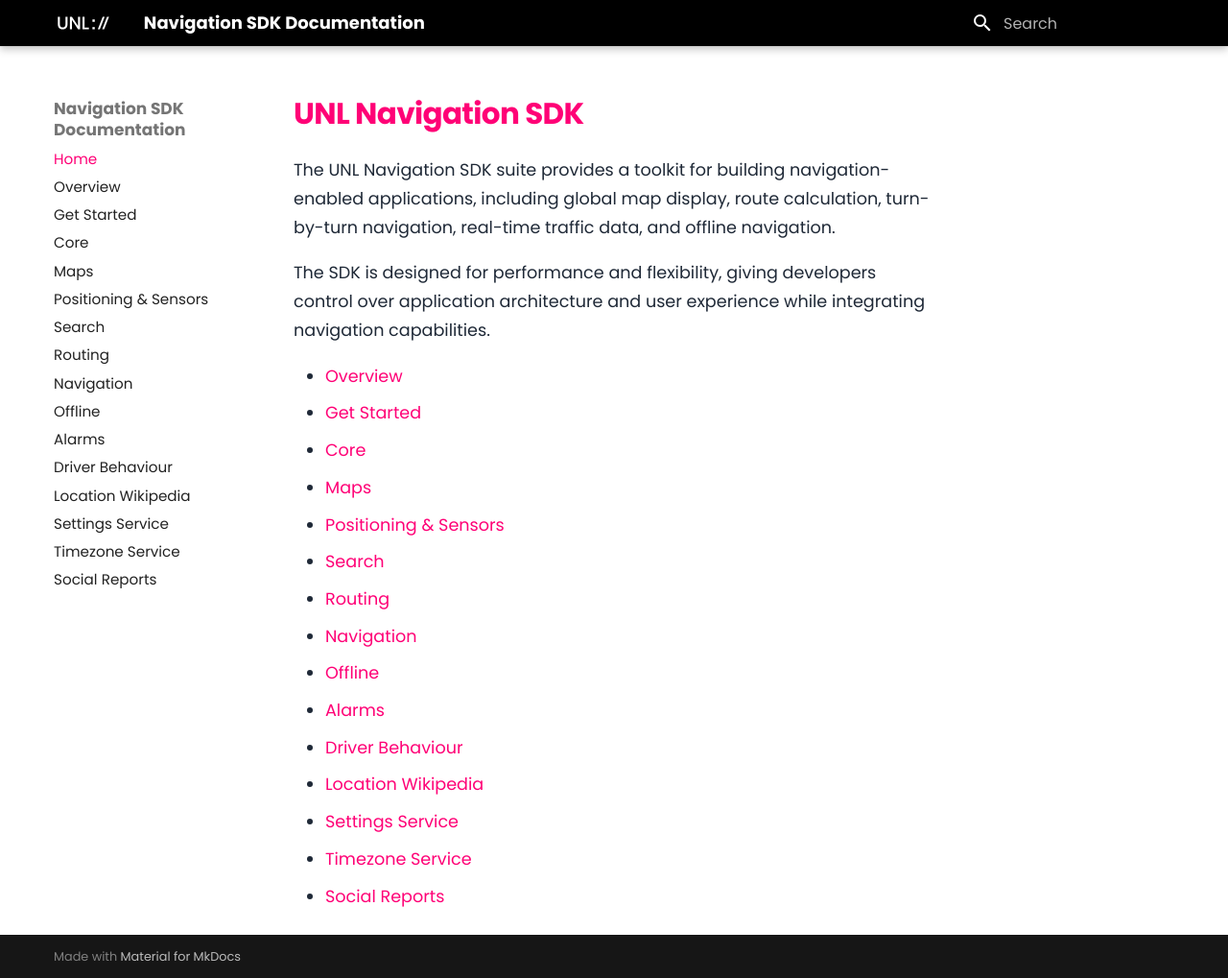
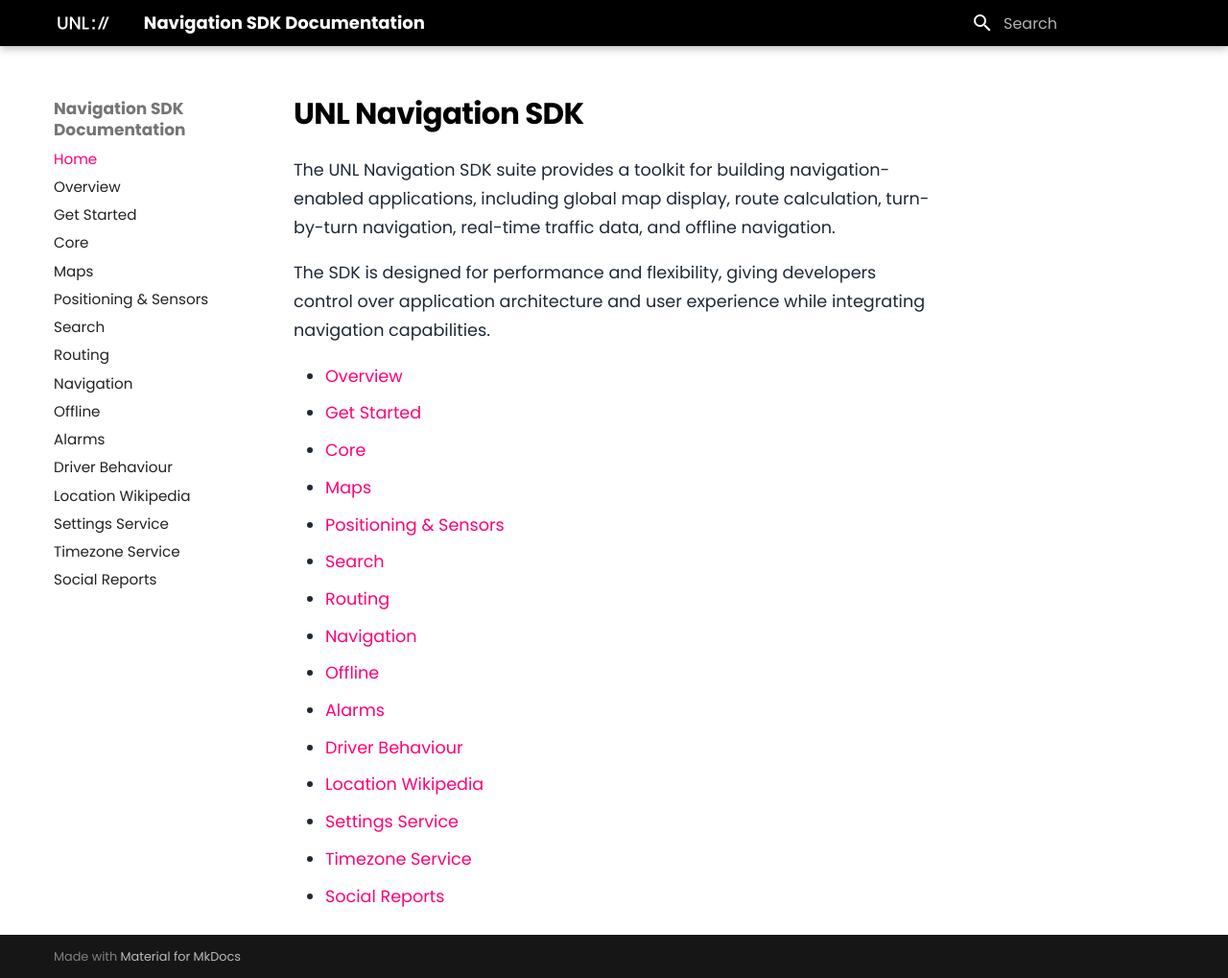
Before and after one commit to u-n-l/navigation-sdk, an MkDocs documentation site: the page built from docs/index.md, in a window 1280 px wide and 1019 px high. Shown: the whole window at 96% size. Built offline with MkDocs 1.6.1 and Material for MkDocs 9.7.7, drawn with Linux system fonts in a browser that asks for light colours.

Commit message:
Update extra.css

```diff
--- a/docs/styles/extra.css
+++ b/docs/styles/extra.css
@@ -69,7 +69,6 @@
   font-weight: 800;
   letter-spacing: -0.02em;
   margin-bottom: 0.8em;
-  color: var(--md-primary-fg-color); /* Option 2: only H1 in brand color */
 }
 
 /* H2 */
```
